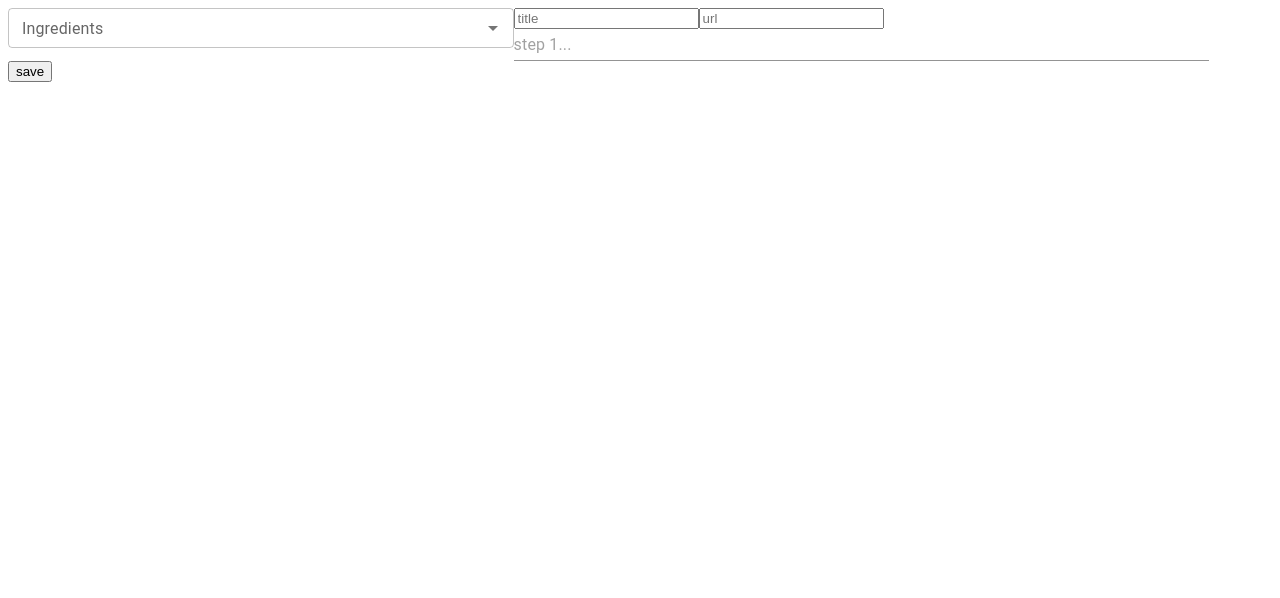
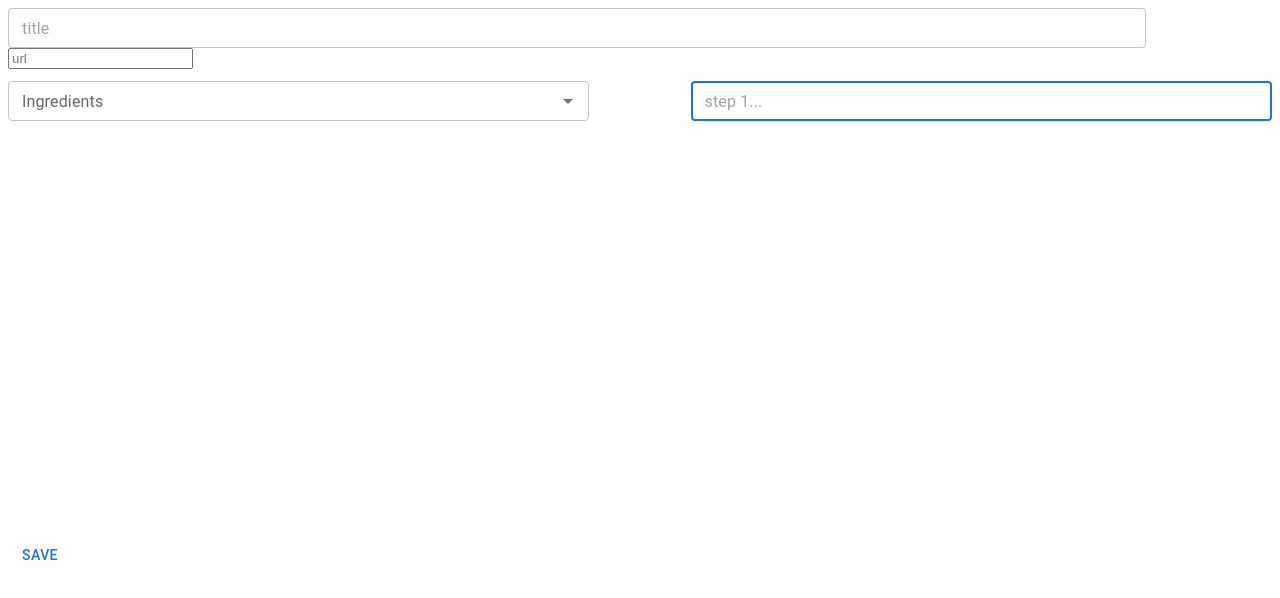
Before and after one commit to OmriBarZik/foody-anyway, a Next.js app: page /admins in a window 1280 px wide. Shown: the top 598 px of the page. Built offline with nearby package versions, Linux system fonts and the light colour scheme.

Commit message:
feat: update styling in admin page

```diff
--- a/components/ingredients/ingredients.style.ts
+++ b/components/ingredients/ingredients.style.ts
@@ -1,6 +1,5 @@
 import { css } from "@emotion/react";
 
 export const ingredientContainer = css`
-  width: 40%;
-  float: left;
+  width: 100%;
 `;
--- a/components/steps/Steps.tsx
+++ b/components/steps/Steps.tsx
@@ -10,7 +10,7 @@ export default function Steps(): JSX.Element {
     ID: number
   ) {
     const eventValue: string = (e.target as HTMLInputElement).value;
-    if (e.key === "Enter") {
+    if (e.key === "Enter" && e.ctrlKey === true) {
       if (eventValue !== "") {
         stepsArr.splice(ID + 1, 0, "");
         setStepsArr([...stepsArr]);
@@ -38,12 +38,15 @@ export default function Steps(): JSX.Element {
     <div css={stepsContainer}>
       {stepsArr.map((value, index) => (
         <TextField
+          multiline
           value={value}
           onChange={(e) => updateValue(e, index)}
           key={index}
           onKeyDown={(e) => testKeyDown(e, index)}
           placeholder={`step ${index + 1}...`}
-          variant="standard"
+          variant="outlined"
+          size="small"
+          autoFocus
         ></TextField>
       ))}
     </div>
--- a/components/steps/steps.style.ts
+++ b/components/steps/steps.style.ts
@@ -1,8 +1,7 @@
 import { css } from "@emotion/react";
 
 export const stepsContainer = css`
-  width: 55%;
   display: flex;
   flex-direction: column;
-  margin-left: 12px;
+  width: 100%;
 `;
--- a/pages/_app.tsx
+++ b/pages/_app.tsx
@@ -1,4 +1,5 @@
 import type { AppProps } from "next/app";
+import "../styles/globals.css";
 
 export default function App({ Component, pageProps }: AppProps) {
   return <Component {...pageProps} />;
--- /dev/null
+++ b/pages/admins/index.style.ts
@@ -0,0 +1,21 @@
+import { css } from "@emotion/react";
+
+export const container = css`
+  height: 95vh;
+`;
+
+export const bodyContainer = css`
+  padding-top: 12px;
+  height: max-content;
+  min-height: 60%;
+  display: flex;
+  gap: 8%;
+`;
+
+export const button = css`
+  margin-bottom: auto;
+`;
+
+export const titleStyle = css`
+  width: 90%;
+`;
--- a/pages/admins/index.tsx
+++ b/pages/admins/index.tsx
@@ -3,6 +3,9 @@ import Ingredients from "../../components/ingredients/Ingredients";
 import { useState } from "react";
 import { AdminsContext, shareInfoType } from "../../components/context";
 import { getIngredients } from "../../components/ingredients/ingredientInfo";
+import { TextField } from "@mui/material";
+import { bodyContainer, button, container, titleStyle } from "./index.style";
+import Button from "@mui/material/Button";
 
 export default function Testy() {
   const ingredients = getIngredients();
@@ -24,23 +27,30 @@ export default function Testy() {
   };
 
   return (
+    <div css={container}>
       <AdminsContext.Provider value={shareInfo}>
-      <input
+        <TextField
+          size="small"
+          css={titleStyle}
+          variant="outlined"
           value={title}
           onChange={(e) => setTitle(e.currentTarget.value)}
           placeholder="title"
-      ></input>
+        ></TextField>
         <input
           value={url}
           onChange={(e) => setURL(e.currentTarget.value)}
           placeholder="url"
         ></input>
+        <div css={bodyContainer}>
           <Ingredients
             selectedIngredients={(e) => setIngredientsArr(e)}
             ingredients={ingredients.map((value) => value.name)}
           />
           <Steps />
-      <button
+        </div>
+        <Button
+          css={button}
           onClick={() =>
             console.log({
               title: title,
@@ -51,7 +61,8 @@ export default function Testy() {
           }
         >
           save
-      </button>
+        </Button>
       </AdminsContext.Provider>
+    </div>
   );
 }
```
Also changed, not shown: styles/globals.css (added). Lines whose indentation alone changed are shown as unchanged.
